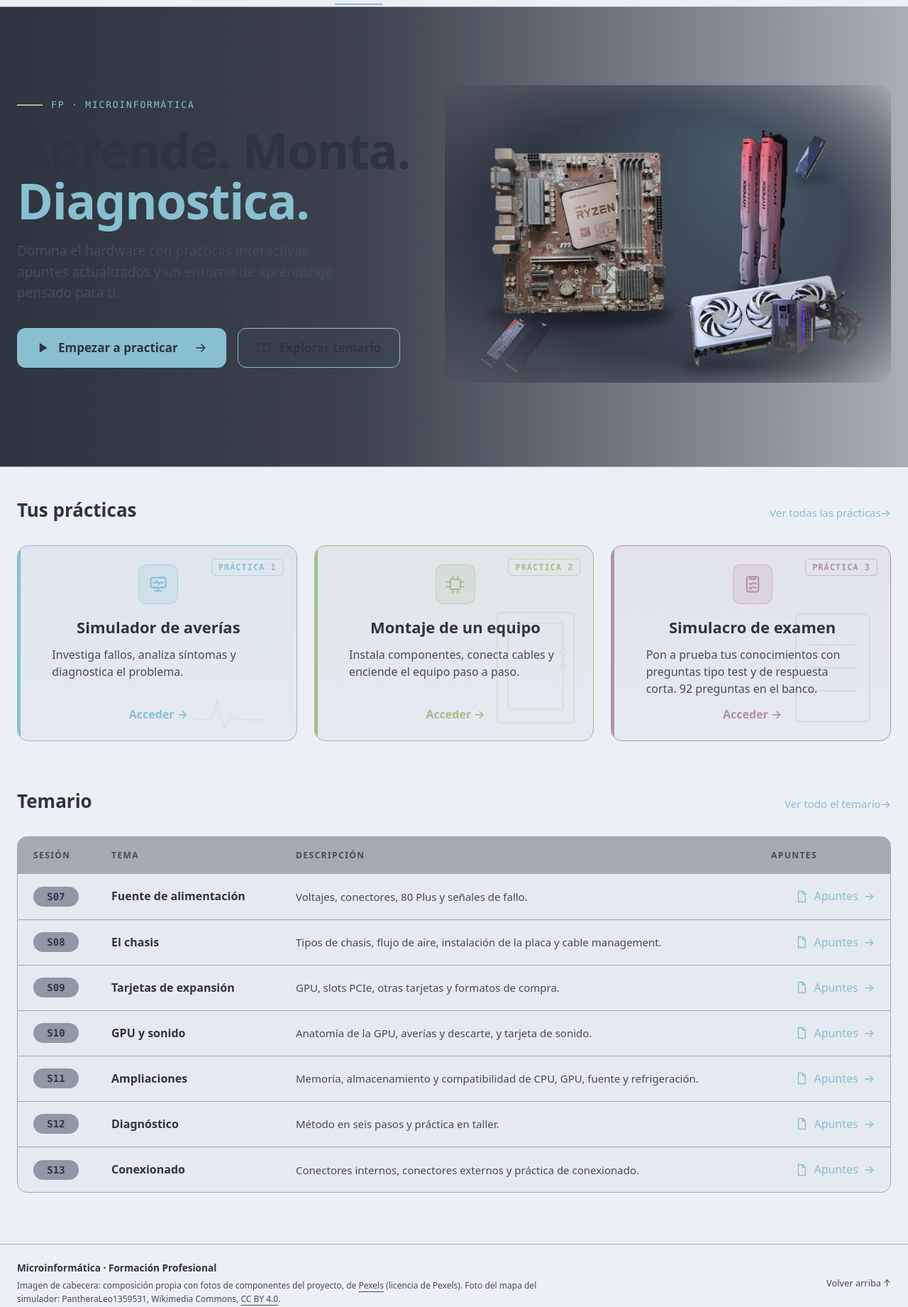
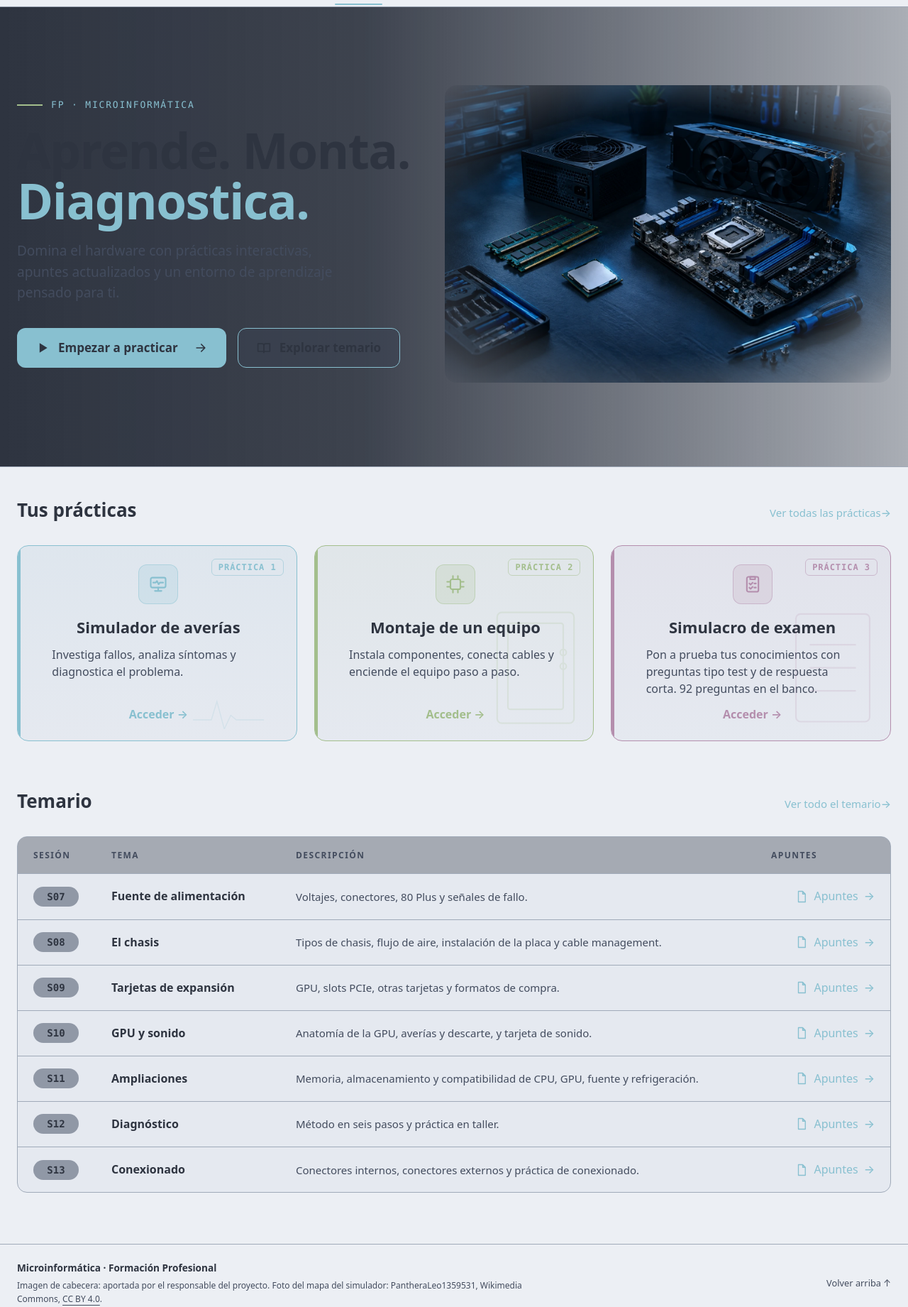
Before and after one commit to jgodoy-m/Microinformatica, a plain HTML site: page index.html in a window 1280 px wide. Shown: the part 59-1900 px from the top of the page at 71% size. Drawn offline with Linux system fonts and the light colour scheme.

Commit message:
Portada: imagen de cabecera aportada por el responsable del proyecto
- hero-laboratorio.webp sustituye a la composición anterior (1536×1024).
- Texto alternativo descriptivo y créditos del pie actualizados.
- Procedencia y licencia de la imagen pendientes de confirmar.

Co-Authored-By: Claude Haiku 5.5 <noreply@anthropic.com>

```diff
--- a/index.html
+++ b/index.html
@@ -1003,7 +1003,7 @@
           </div>
         </div>
         <div class="hero-image-wrap">
-          <img class="hero-image" src="hero-componentes.webp" alt="Componentes de un ordenador sobre fondo oscuro: placa base con procesador, memoria RAM, tarjeta gráfica, fuente de alimentación y unidades SSD." width="1536" height="1024">
+          <img class="hero-image" src="hero-laboratorio.webp" alt="Mesa de laboratorio con fuente de alimentación, tarjeta gráfica, placa base, memoria RAM, procesador, juego de destornilladores y tornillos, sobre fondo azul oscuro." width="1536" height="1024">
         </div>
       </div>
     </section>
@@ -1079,7 +1079,7 @@
       <div>
         <p class="footer-title">Microinformática · Formación Profesional</p>
         <p class="credits">
-          Imagen de cabecera: composición propia con fotos de componentes del proyecto, de <a href="https://www.pexels.com" target="_blank" rel="noopener noreferrer">Pexels</a> (licencia de Pexels).
+          Imagen de cabecera: aportada por el responsable del proyecto.
           Foto del mapa del simulador: PantheraLeo1359531, Wikimedia Commons, <a href="https://creativecommons.org/licenses/by/4.0/" target="_blank" rel="license noopener noreferrer">CC BY 4.0</a>.
         </p>
       </div>
```
Also changed, not shown: hero-laboratorio.webp (added).
